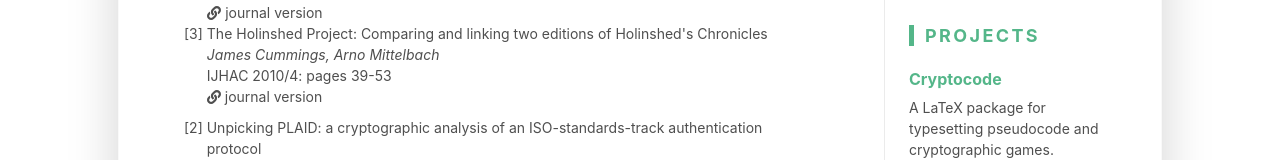
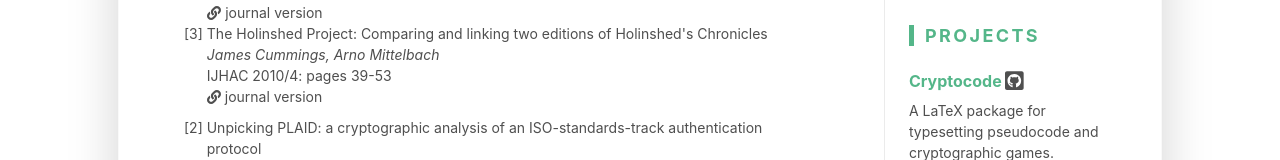
Before and after one commit to arnomi/arnomi.github.io, a plain HTML site: page index.html in a window 1280 px wide. Shown: the part 709-869 px from the top of the page. Drawn offline with Linux system fonts and the light colour scheme.

Commit message:
add link to cryptocode github

```diff
--- a/index.html
+++ b/index.html
@@ -598,6 +598,11 @@ group <a href="http://www.cryptoplexity.de">Cryptography and Complexity Theory</
                                 <div class="item">
                                     <h4 class="item-title">
                                         <a href="https://www.ctan.org/tex-archive/macros/latex/contrib/cryptocode">Cryptocode</a>
+
+                                            <a class="resume-link" href="https://github.com/arnomi/cryptocode" target="_blank">
+                                                <i class="fab fa-github-square fa-lg"></i>
+                                            </a>
+
                                     </h4>
                                     <p>A LaTeX package for typesetting pseudocode and cryptographic games.</p>
                                 </div>
```
